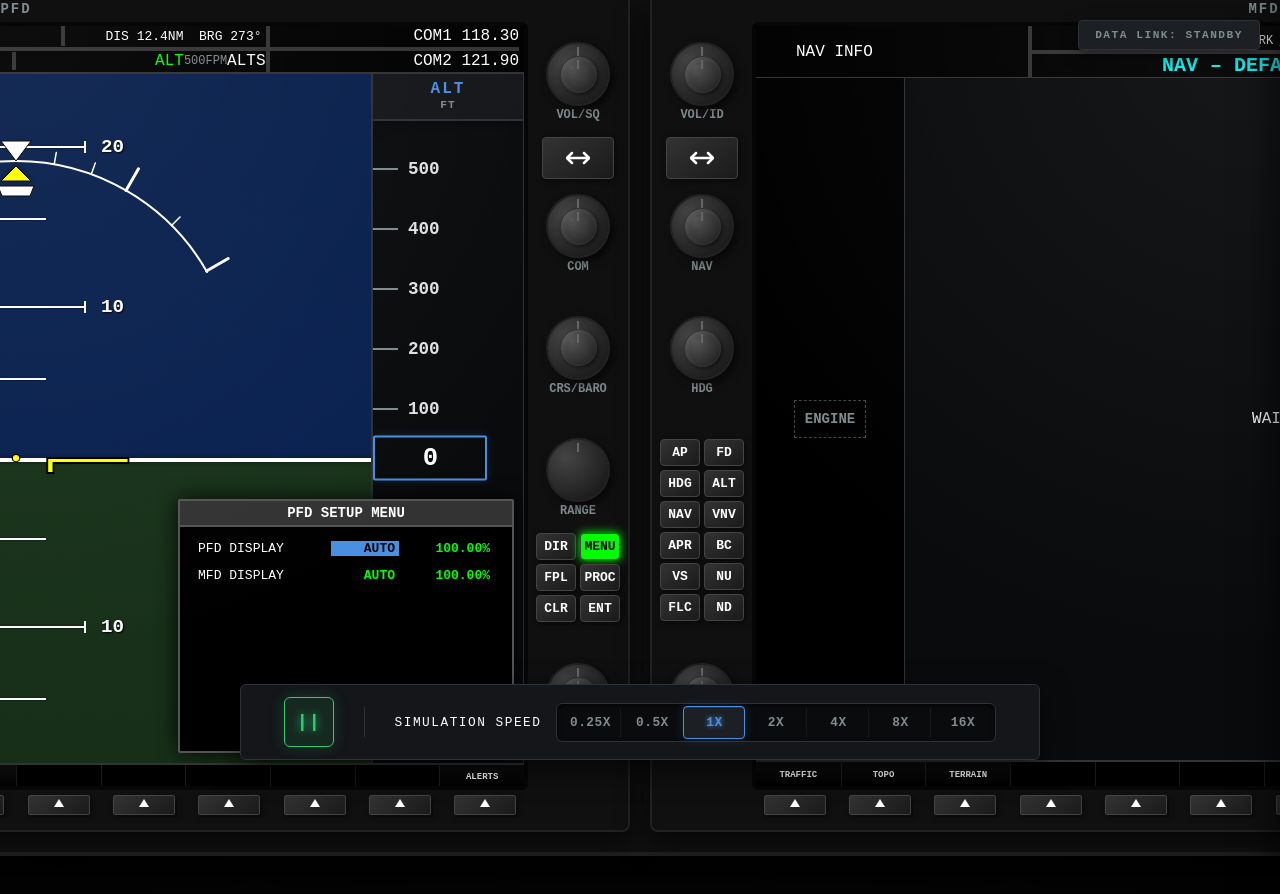
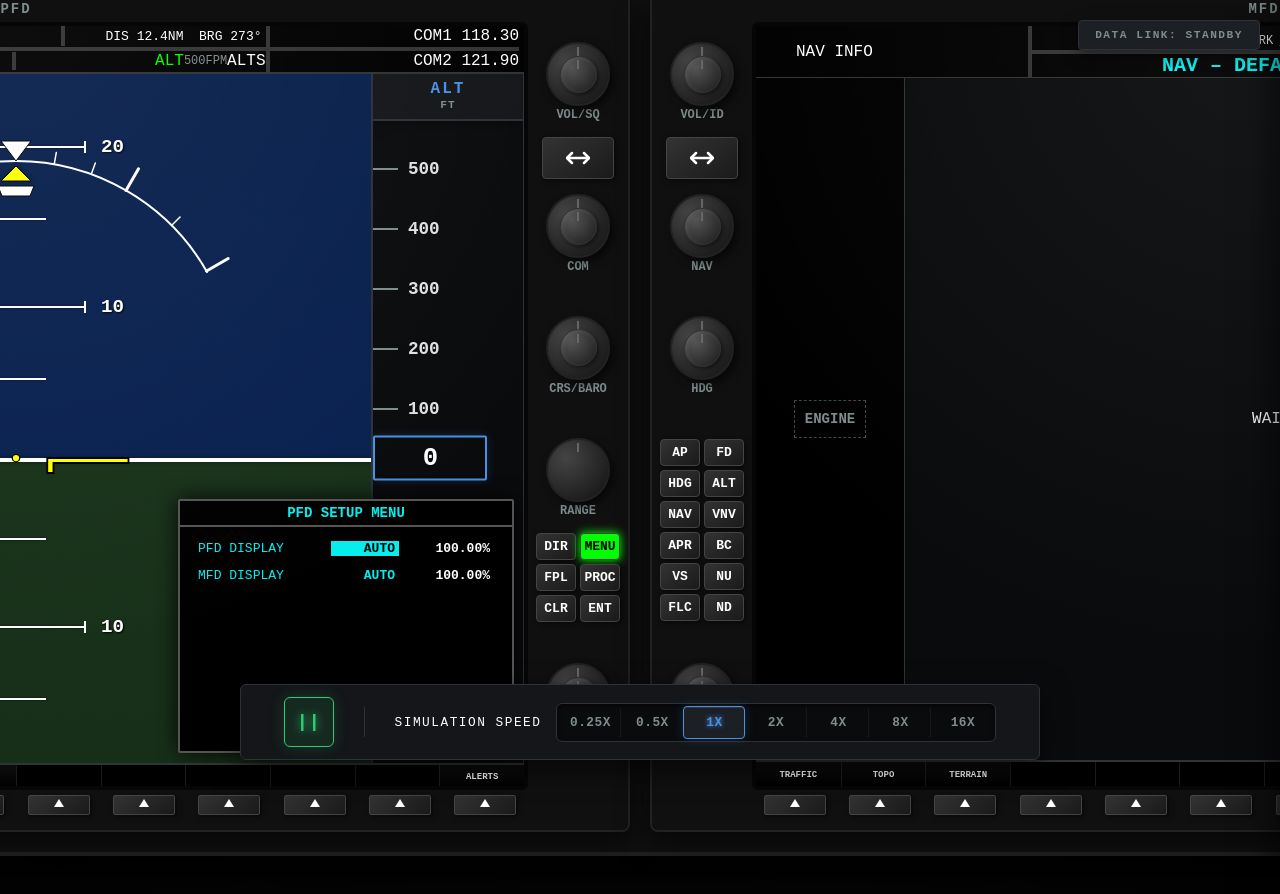
Before and after one commit to mirotol/aviation, a React (Vite) app in the folder frontend/: page / in a window 1280 px wide. Both pictures are taken after a click on the element "MENU". Shown: the top 894 px of the page. Built offline with nearby package versions, Linux system fonts and the light colour scheme; no server answers.

Commit message:
Refactor pfd setup menu

```diff
--- a/frontend/src/features/pfd/components/PFDMenu.css
+++ b/frontend/src/features/pfd/components/PFDMenu.css
@@ -27,8 +27,8 @@
 }
 
 .pfd-menu-header {
-  background-color: #333;
-  color: var(--text-bright);
+  background-color: #000;
+  color: var(--universal-cyan);
   padding: 4px 8px;
   font-size: 14px;
   font-weight: bold;
@@ -49,7 +49,7 @@
   align-items: center;
   padding: 4px 8px;
   font-size: 13px;
-  color: var(--text-bright);
+  color: var(--universal-cyan);
 }
 
 .pfd-menu-values {
@@ -70,12 +70,21 @@
 }
 
 .pfd-menu-row .value {
-  color: var(--aviation-green);
+  color: #fff;
   font-weight: bold;
   padding: 0 4px;
 }
 
-.pfd-menu-row .value.focused {
-  background-color: var(--primary-color);
+.pfd-menu-row .value.mode {
+  color: var(--universal-cyan);
+}
+
+.pfd-menu-row .value.mode.focused {
+  background-color: var(--universal-cyan);
   color: #000;
 }
+
+.pfd-menu-row .value.focused {
+  background-color: #fff;
+  color: #000;
+}
--- a/frontend/src/features/pfd/pages/menus/PFDSetupMenu.tsx
+++ b/frontend/src/features/pfd/pages/menus/PFDSetupMenu.tsx
@@ -21,9 +21,32 @@ export const PFDSetupMenu: React.FC = () => {
   const [focus, setFocus] = useState<Focusable>('PFD_MODE');
 
   const getNextFocus = (current: Focusable, dir: 'inc' | 'dec'): Focusable => {
-    const items: Focusable[] = ['PFD_MODE', 'PFD_BRIGHT', 'MFD_MODE', 'MFD_BRIGHT'];
+    const allItems: Focusable[] = ['PFD_MODE', 'PFD_BRIGHT', 'MFD_MODE', 'MFD_BRIGHT'];
+    const items = allItems.filter((item) => {
+      if (item === 'PFD_BRIGHT' && pfdMode === 'AUTO') return false;
+      if (item === 'MFD_BRIGHT' && mfdMode === 'AUTO') return false;
+      return true;
+    });
 
     const idx = items.indexOf(current);
+    // If current is not in the filtered list (e.g. just switched to AUTO), find nearest
+    if (idx === -1) {
+      // Find the index in allItems and then find the closest available item in items
+      const originalIdx = allItems.indexOf(current);
+      if (dir === 'inc') {
+        for (let i = 1; i < allItems.length; i++) {
+          const next = allItems[(originalIdx + i) % allItems.length];
+          if (items.includes(next)) return next;
+        }
+      } else {
+        for (let i = 1; i < allItems.length; i++) {
+          const prev = allItems[(originalIdx - i + allItems.length) % allItems.length];
+          if (items.includes(prev)) return prev;
+        }
+      }
+      return items[0] || 'PFD_MODE';
+    }
+
     if (dir === 'inc') {
       return items[(idx + 1) % items.length];
     } else {
@@ -32,21 +55,40 @@ export const PFDSetupMenu: React.FC = () => {
   };
 
   useEffect(() => {
+    if (focus === 'PFD_BRIGHT' && pfdMode === 'AUTO') {
+      setFocus('PFD_MODE');
+    }
+    if (focus === 'MFD_BRIGHT' && mfdMode === 'AUTO') {
+      setFocus('MFD_MODE');
+    }
+  }, [pfdMode, mfdMode, focus]);
+
+  useEffect(() => {
     setOnPfdFmsOuter(() => (dir: 'inc' | 'dec') => {
       setFocus((prev) => getNextFocus(prev, dir));
     });
 
     setOnPfdFmsInner(() => (dir: 'inc' | 'dec') => {
       if (focus === 'PFD_MODE') {
-        setPfdMode(pfdMode === 'AUTO' ? 'MANUAL' : 'AUTO');
+        const newMode = pfdMode === 'AUTO' ? 'MANUAL' : 'AUTO';
+        setPfdMode(newMode);
+        if (newMode === 'AUTO' && focus === 'PFD_MODE') {
+          // If we were at PFD_MODE and switched to AUTO, it doesn't affect current focus
+          // but if we were at PFD_BRIGHT (not possible here) it would.
+        }
       } else if (focus === 'PFD_BRIGHT') {
-        const delta = dir === 'inc' ? 1 : -1;
-        setPfdBrightness(pfdBrightness + delta);
+        if (pfdMode === 'MANUAL') {
+          const delta = dir === 'inc' ? 1 : -1;
+          setPfdBrightness(pfdBrightness + delta);
+        }
       } else if (focus === 'MFD_MODE') {
-        setMfdMode(mfdMode === 'AUTO' ? 'MANUAL' : 'AUTO');
+        const newMode = mfdMode === 'AUTO' ? 'MANUAL' : 'AUTO';
+        setMfdMode(newMode);
       } else if (focus === 'MFD_BRIGHT') {
-        const delta = dir === 'inc' ? 1 : -1;
-        setMfdBrightness(mfdBrightness + delta);
+        if (mfdMode === 'MANUAL') {
+          const delta = dir === 'inc' ? 1 : -1;
+          setMfdBrightness(mfdBrightness + delta);
+        }
       }
     });
 
@@ -83,7 +125,7 @@ export const PFDSetupMenu: React.FC = () => {
         <div className="pfd-menu-row">
           <span>PFD DISPLAY</span>
           <div className="pfd-menu-values">
-            <span className={`value ${focus === 'PFD_MODE' ? 'focused' : ''}`}>{pfdMode}</span>
+            <span className={`value mode ${focus === 'PFD_MODE' ? 'focused' : ''}`}>{pfdMode}</span>
             <span className={`value ${focus === 'PFD_BRIGHT' ? 'focused' : ''}`}>
               {pfdBrightness.toFixed(2)}%
             </span>
@@ -92,7 +134,7 @@ export const PFDSetupMenu: React.FC = () => {
         <div className="pfd-menu-row">
           <span>MFD DISPLAY</span>
           <div className="pfd-menu-values">
-            <span className={`value ${focus === 'MFD_MODE' ? 'focused' : ''}`}>{mfdMode}</span>
+            <span className={`value mode ${focus === 'MFD_MODE' ? 'focused' : ''}`}>{mfdMode}</span>
             <span className={`value ${focus === 'MFD_BRIGHT' ? 'focused' : ''}`}>
               {mfdBrightness.toFixed(2)}%
             </span>
```
